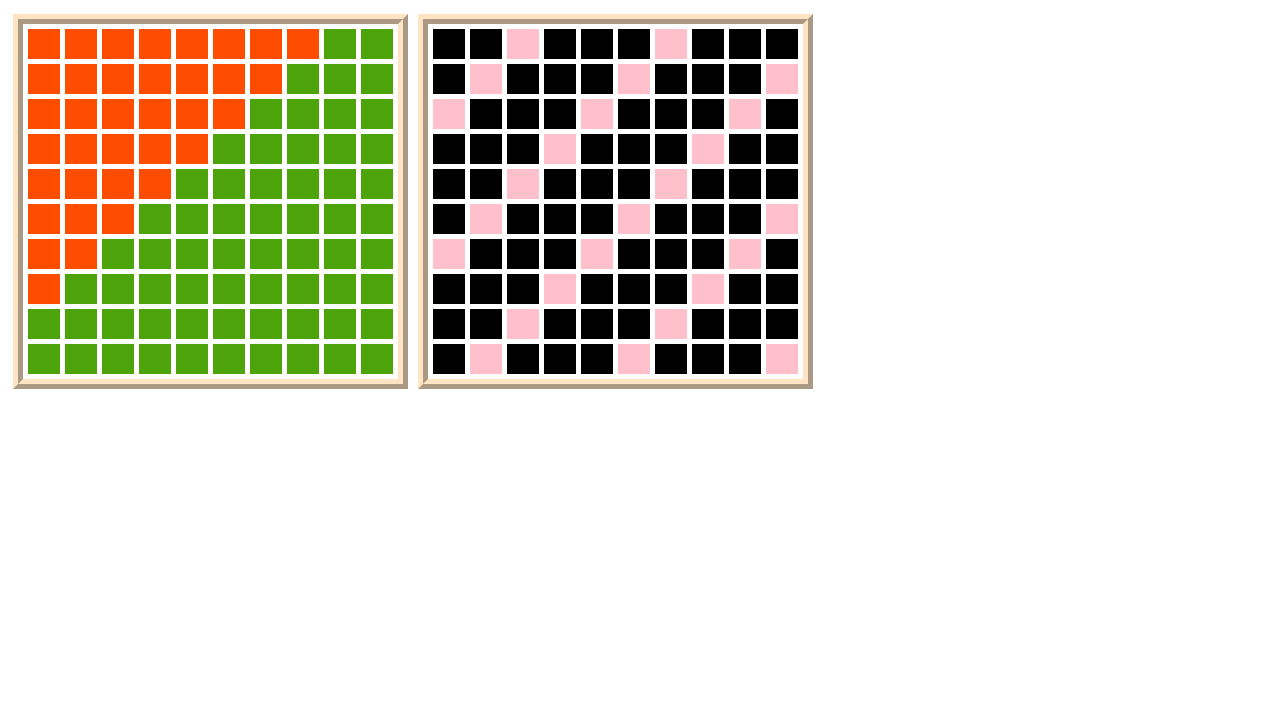
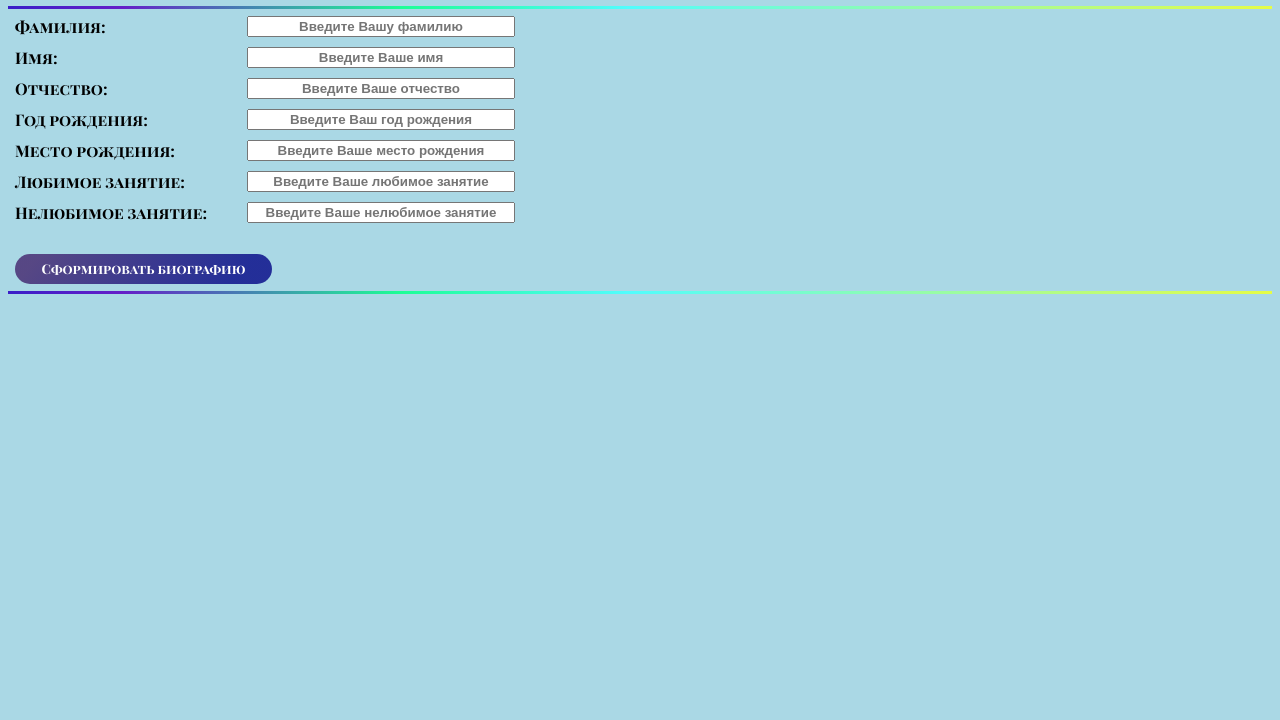
Before and after one commit to anna0320/Innopolis, a plain HTML site: page index.html in a window 1280 px wide. Shown: the part 80-800 px from the top of the page. Drawn offline with Linux system fonts and the light colour scheme.

Commit message:
Add files via upload

```diff
--- a/index.html
+++ b/index.html
@@ -1,23 +1,46 @@
-<HTML>
+<!DOCTYPE html>
+<html lang="ru">
     <head>
-        <style>
-            table{
-                border-width: 10px;
-                border-color: bisque;
-                border-style: ridge;
-                border-spacing:5px;
-                margin: 5px;
-            }
-            div{
-                display: flex;
-                justify-items:center;
-                align-items: center;
-            }
-        </style>
+        <title>Анкета</title>
+        <link rel="stylesheet" href="main.css">
+        <script type='text/javascript' src="script.js"></script>
+        <meta charset="utf-8" />
     </head>
-<BODY>
-<H2>Практическое занятие 3. Пример 3.2</H2>
-<p>Результат работы скрипта:</p>
-<div><script type='text/javascript' src='script.js'> </script></div>
-</BODY>
-</HTML>
+    <body>
+        <h1>Анкета</h1>
+        <div id="hr_main"> </div>
+        <form>
+          <div class="div_main">
+            <span>Фамилия:</span>
+            <input type="text" placeholder="Введите Вашу фамилию"  name="firstName" id="firstName" size="30" class="input_main">
+          </div>
+          <div class="div_main">
+            <span>Имя:</span>
+            <input type="text" placeholder="Введите Ваше имя"  name="t" id="lastName" size="30" class="input_main">
+          </div>
+          <div class="div_main">
+            <span>Отчество:</span>
+            <input type="text" placeholder="Введите Ваше отчество"  name="t" id="surname" size="30" class="input_main">
+          </div>
+          <div class="div_main">
+            <span>Год рождения:</span>
+            <input type="text" placeholder="Введите Ваш год рождения"  name="t" id="year" size="30" class="input_main">
+          </div>
+          <div class="div_main">
+            <span>Место рождения:</span>
+            <input type="text" placeholder="Введите Ваше место рождения"  name="t" id="place" size="30" class="input_main">
+          </div>
+          <div class="div_main">
+            <span>Любимое занятие:</span>
+            <input type="text" placeholder="Введите Ваше любимое занятие"  name="t" id="favoriteHobby" size="30" class="input_main">
+          </div>
+          <div class="div_main">
+            <span>Нелюбимое занятие:</span>
+            <input type="text" placeholder="Введите Ваше нелюбимое занятие"  name="t" id="unloveHobby" size="30" class="input_main">
+          </div>
+          <br>
+          <input type="button" value="Сформировать биографию" OnClick="hello()" class="input_button">
+        </form>
+        <div id="hr_main"> </div>
+    </body>
+</html>
--- /dev/null
+++ b/main.css
@@ -0,0 +1,41 @@
+
+@import url(https://fonts.googleapis.com/css?family=Arimo:400,400italic|Playfair+Display+SC:400,700&subset=latin,cyrillic);
+h1 {color: #25115c; margin-left: 30px;}
+body {background-color: #aad8e5;font-weight: bold; font-family: 'Playfair Display SC', serif;}
+input{font-weight: bold;}
+#hr_main{
+  height: 3px;
+  background: rgb(58,30,200);
+  background: linear-gradient(90deg, rgba(58,30,200,1) 0%, rgba(101,30,200,1) 9%, rgba(29,253,149,1) 31%, rgba(81,252,253,1) 49%, rgba(229,252,69,1) 100%);
+}
+.div_main{
+  width: 500px;
+  padding-bottom: 10px;
+}
+form{margin: 7px;}
+.input_main{
+  float: right;
+  text-align: center;
+}
+.input_button{
+  background: rgb(66,35,108);
+  background: linear-gradient(130deg, rgba(66,35,108,0.8015581232492998) 9%, rgba(2,4,133,0.8015581232492998) 85%);
+  color: white;
+  font-family: 'Playfair Display SC', serif;
+  height: 30px;
+  width: 257px;
+  border-radius: 50px;
+  border: none;
+}
+.input_button:hover{
+  border: 2px solid #250187cf;
+  text-shadow: 1px 0 1px #250187cf,
+  0 1px 1px #250187cf,
+  -1px 0 1px #250187cf,
+  0 -1px 1px #250187cf;
+  -webkit-transition: All 0.5s ease;
+  -moz-transition: All 0.5s ease;
+  -o-transition: All 0.5s ease;
+  -ms-transition: All 0.5s ease;
+  transition: All 0.5s ease;
+}
--- a/script.js
+++ b/script.js
@@ -1,35 +1,44 @@
-var n=10;
-var s;
-document.write("<table>");
-let st=9;
-for(let i=1; i <= n; i=i+1)
+function hello()
 {
-    document.write("<tr>");
-    for(let j=1; j<=n; j=j+1)
-    {
-        if(st<=j) {s="bgcolor=#4ca30a"; }
-        else {s="bgcolor=#ff4d00";}
+    var f=document.getElementById('firstName');
+    r=f.value;
 
-        document.write("<td width=30 height=30 " + s +"> </td>");
-    }
-    document.write("</tr>");
-    st=st-1;
+    var l=document.getElementById('lastName');
+    r1=l.value;
+
+    var s=document.getElementById('surname');
+    r2=s.value;
+
+    var yy=document.getElementById('year');
+    y=yy.value;
+
+    var m=document.getElementById('place');
+    p=m.value;
+
+    var lh = document.getElementById('favoriteHobby');
+    fh =lh.value;
+
+    var uh = document.getElementById('unloveHobby');
+    unlh = uh.value;
+    var win=window.open("","","width=400,height=500");
+    // открываем запись в это окно - объект win
+    win.document.open();
+    // формирование строки str
+    36
+    // содержимое в заголовок передается из поля формы, переменная r
+    var str = "<h1>Биография пользователя:</h1><hr>";
+    // вывод строки в документ окна win
+    win.document.write(str);
+    str = "<span>Меня зовут "+r+" "+r1+" "+r2+". Я родился в "+y+" году, в прекрасном месте - "+p+".</span><br>";
+    win.document.write(str);
+    str = "<span>Больше всего на свете я люблю "+fh+". Считаю, что этому можно посвятить всю жизнь! А вот чему, по моему мнению, уделять внимание совсем не стоит - так это "+unlh+"...</span><br>";
+    win.document.write(str);
+    str = "<span>Если бы единственное занятие было "+unlh+ ", а "+fh+ " было невозможно, меня бы давно не существовало.</span><br>"
+    win.document.write(str);
+    // формирование и вывод кнопки закрытия
+    str ='<input type="button" value="закрыть"'
+    +'onClick="window.close();">';
+    win.document.write(str);
+    // закрываем вывод в документ объекта win
+    win.document.close();
 }
-document.write("</table>");
-
-document.write("<table>");
-let sd = 0;
-for(let i=1; i <= n; i=i+1)
-{
-    document.write("<tr>");
-    for(let j=1; j<=n; j=j+1)
-    {
-        if((i+j)%4==0) {s="bgcolor=pink";}
-        else {s="bgcolor=black";}
-
-        document.write("<td width=30 height=30 " + s +"> </td>");
-    }
-    document.write("</tr>");
-    sd=sd+1;
-}
-document.write("</table>");
```
